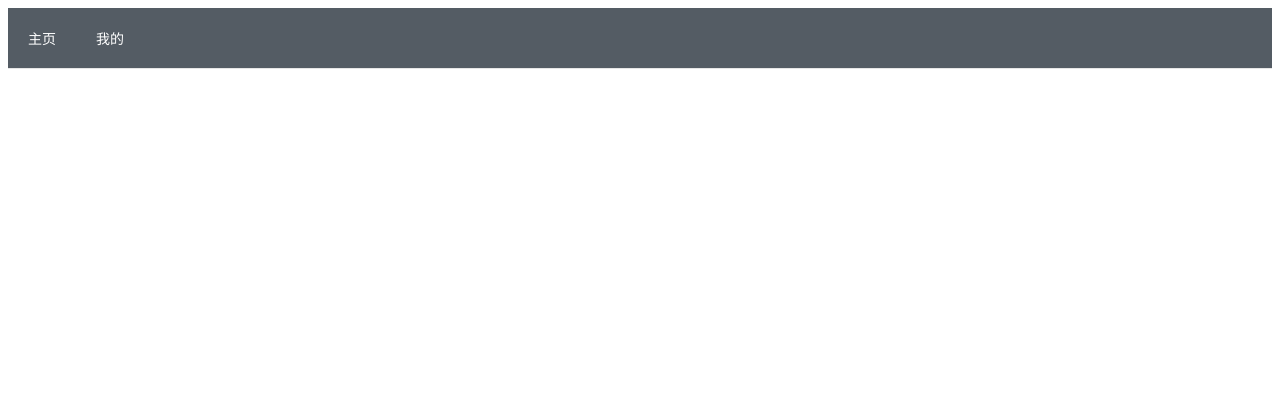
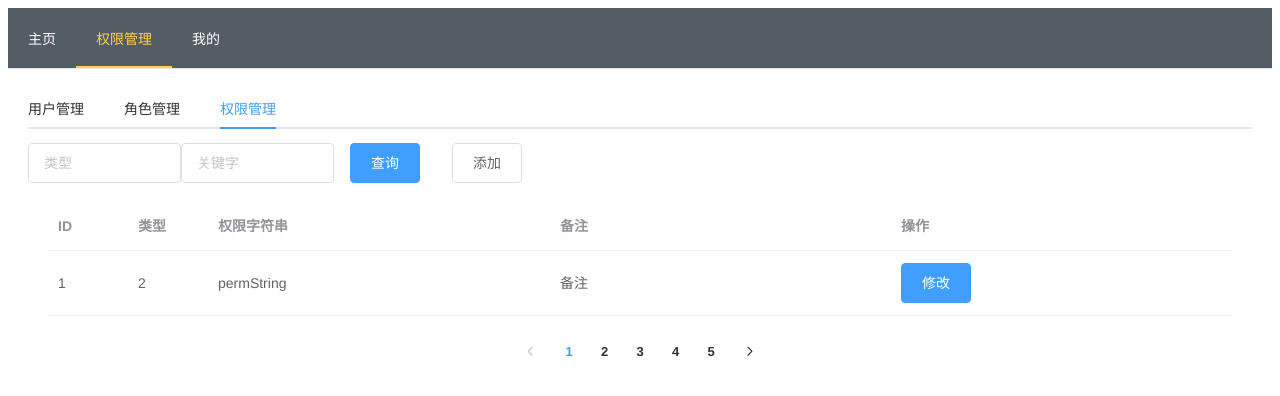
Before and after one commit to AgMonk/smarthotel_front, a Vue app in the folder smarthotel_front/: page /#/authority in a window 1280 px wide. Shown: the top 396 px of the page. Built offline with nearby package versions, Linux system fonts and the light colour scheme; no server answers.

Commit message:
权限管理 权限

```diff
--- /dev/null
+++ b/smarthotel_front/src/components/mainTab/authority.vue
@@ -0,0 +1,47 @@
+<template>
+  <div>
+    <el-container>
+      <el-main>
+        <el-tabs v-model="tabs" >
+          <el-tab-pane label="用户管理" name="用户管理">
+            <user-manage/>
+          </el-tab-pane>
+          <el-tab-pane label="角色管理" name="角色管理">
+            角色管理
+          </el-tab-pane>
+          <el-tab-pane label="权限管理" name="权限管理">
+            <permission-manage/>
+          </el-tab-pane>
+        </el-tabs>
+      </el-main>
+
+    </el-container>
+  </div>
+</template>
+
+<script>
+import userManage from "./manage/userManage";
+import permissionManage from "./manage/permissionManage";
+
+export default {
+  name: "authority",
+  data() {
+    return {
+      tabs: "权限管理",
+    }
+  },
+  methods: {
+  },
+  components: {
+    userManage,
+    permissionManage,
+  },
+  mounted() {
+    console.clear()
+  }
+}
+</script>
+
+<style scoped>
+
+</style>
--- /dev/null
+++ b/smarthotel_front/src/components/mainTab/manage/permissionManage.vue
@@ -0,0 +1,166 @@
+<template>
+  <div>
+    <el-container>
+      <el-row>
+        <el-col :span="3">
+          <el-input v-model="param.pageData.type" clearable placeholder="类型" />
+        </el-col>
+         <el-col :span="3">
+          <el-input v-model="param.pageData.keyword" clearable placeholder="关键字" />
+        </el-col>
+         <el-col :span="2">
+          <el-button type="primary" @click="findPage(param.pageData)">查询</el-button>
+        </el-col>
+<el-col :span="2">
+          <el-button @click="dialogFormVisible.create=true">添加</el-button>
+        </el-col>
+
+      </el-row>
+      <el-main>
+        <el-table :data="data">
+          <el-table-column prop="id" label="ID" width="80px" />
+          <el-table-column prop="type" label="类型" width="80px" />
+          <el-table-column prop="permString" label="权限字符串"/>
+          <el-table-column prop="remark" label="备注"/>
+          <el-table-column label="操作">
+            <template slot-scope="scope">
+              <el-button type="primary" @click="dialogFormVisible.edit=true;param.edit = scope.row;">修改</el-button>
+<!--              <el-button type="danger">删除</el-button>-->
+            </template>
+          </el-table-column>
+        </el-table>
+      </el-main>
+      <el-footer>
+        <el-pagination
+          layout="prev, pager, next"
+          :total="total"
+          :page-size="param.pageData.pageSize"
+          :current-page="param.pageData.page"
+          @current-change="param.pageData.page=$event;findPage(param.pageData)"
+        >
+        </el-pagination>
+      </el-footer>
+    </el-container>
+
+    <el-dialog title="添加权限" :visible.sync="dialogFormVisible.create">
+      <el-form ref="form" :model="param.create" label-width="120px">
+        <el-form-item label="权限字符串">
+          <el-input v-model="param.create.permString"/>
+        </el-form-item>
+        <el-form-item label="备注">
+          <el-input v-model="param.create.remark"/>
+        </el-form-item>
+        <el-form-item>
+          <el-button @click="param.create = {}" type="danger">重置</el-button>
+          <el-button @click="create(param.create)" type="success">添加</el-button>
+        </el-form-item>
+      </el-form>
+    </el-dialog>
+
+    <el-dialog title="修改权限" :visible.sync="dialogFormVisible.edit">
+      <el-form ref="form" :model="param.edit" label-width="120px">
+        <el-form-item label="ID">{{param.edit.id}}</el-form-item>
+        <el-form-item label="权限字符串">
+          <el-input v-model="param.edit.permString"/>
+        </el-form-item>
+        <el-form-item label="备注">
+          <el-input v-model="param.edit.remark"/>
+        </el-form-item>
+        <el-form-item>
+          <el-button @click="edit(param.edit)" type="success">修改</el-button>
+        </el-form-item>
+      </el-form>
+    </el-dialog>
+
+
+  </div>
+</template>
+
+<script>
+import {exists} from "../../../assets/js/utils";
+import getData from "../../../assets/js/getData";
+import req from "../../../assets/js/req";
+
+export default {
+  name: "userManage",
+  data() {
+    return {
+      dialogFormVisible: {
+        create: false,
+        edit: false,
+      },
+      param: {
+        create: {},
+        edit: {},
+        pageData: {
+          page: 1,
+          pageSize: 10,
+          type: undefined,
+          keyword: undefined,
+        },
+      },
+      data: [{id: 1, type: "2", permString: "permString", remark: "备注"}],
+      total:50,
+      keyPrefix: "permission",
+    }
+  },
+  methods: {
+    success: function (res) {
+      this.$message(res.message)
+      if (res.code !== 2000 && exists(res.data)) {
+        this.$message(res.data.join(" & "))
+      }
+    },
+    findPage({page, pageSize, type, keyword}) {
+      let arg = arguments[0];
+      let key = JSON.stringify(arg);
+      getData(false, this.keyPrefix + " " + key, 5
+        , req, {url: "/authority/{prefix}/findPage".format({prefix: this.keyPrefix}), data: arg, success: this.success})
+        .then(res => {
+          if (res.code === 2000) {
+            this.data = res.data.data;
+            this.total = res.data.totalCount;
+          }
+        })
+    },
+    create({permString, remark}) {
+      let arg = arguments[0];
+      let key = JSON.stringify(this.param.pageData);
+      req({
+        url: "/authority/{prefix}/create".format({prefix: this.keyPrefix}),
+        data: arg,
+        success: this.success
+      }).then(res => {
+        if (res.code === 2000) {
+          sessionStorage.removeItem(this.keyPrefix + " " + key);
+          this.param.create = {};
+          this.dialogFormVisible.create = false;
+          this.findPage(this.param.pageData);
+        }
+      })
+    },
+    edit({id,permString, remark}){
+      let arg = arguments[0];
+      let key = JSON.stringify(this.param.pageData);
+      req({
+        url: "/authority/{prefix}/edit".format({prefix: this.keyPrefix}),
+        data: arg,
+        success: this.success
+      }).then(res => {
+        if (res.code === 2000) {
+          sessionStorage.removeItem(this.keyPrefix + " " + key);
+          this.dialogFormVisible.edit = false;
+          this.findPage(this.param.pageData);
+        }
+      })
+    }
+  },
+  mounted() {
+    this.findPage(this.param.pageData);
+  },
+}
+</script>
+
+<style scoped>
+
+</style>
--- /dev/null
+++ b/smarthotel_front/src/components/mainTab/manage/userManage.vue
@@ -0,0 +1,51 @@
+<template>
+  <div>用户管理</div>
+</template>
+
+<script>
+import {exists} from "../../../assets/js/utils";
+import getData from "../../../assets/js/getData";
+import req from "../../../assets/js/req";
+
+export default {
+  name: "userManage",
+  data() {
+    return {
+      data: {},
+      keyPrefix: "user",
+      pageParam: {
+        page: 1,
+        pageSize: 10,
+        type: undefined,
+        keyword: undefined,
+      },
+    }
+  },
+  methods: {
+    success: function (res) {
+      this.$message(res.message)
+      if (res.code !== 2000 && exists(res.data)) {
+        this.$message(res.data.join(" & "))
+      }
+    },
+    findPage({page, pageSize, type, keyword}) {
+      let arg = arguments[0];
+      let key = JSON.stringify(arg);
+      getData(false, this.keyPrefix + " " + key, 5
+        , req, {url: "/authority/{prefix}/findPage".format({prefix: this.keyPrefix}), data: arg, success: this.success})
+        .then(res => {
+          if (res.code === 2000) {
+            this.data = res.data;
+          }
+        })
+    },
+  },
+  mounted() {
+    this.findPage(this.pageParam);
+  }
+}
+</script>
+
+<style scoped>
+
+</style>
--- a/smarthotel_front/src/router/me.vue
+++ b/smarthotel_front/src/components/mainTab/me.vue
@@ -78,6 +78,11 @@
               <el-form-item label="用户名">
                 {{ userInfo.username }}
               </el-form-item>
+              <el-form-item label="昵称">
+                <el-col :span="18" :offset="3">
+                  <el-input v-model="userInfo.name" clearable/>
+                </el-col>
+              </el-form-item>
               <el-form-item label="注册时间">
                 {{ userInfo.createDatetime }}
               </el-form-item>
@@ -85,7 +90,7 @@
                 {{ userInfo.lastLoginDatetime }}
               </el-form-item>
               <el-form-item label="角色">
-                {{ userInfo.roles.join(", ") }}
+                {{ userInfo.roles!==undefined?userInfo.roles.join(", "):undefined}}
               </el-form-item>
               <el-form-item label="电话">
                 <el-col :span="18" :offset="3">
@@ -143,9 +148,9 @@
 </template>
 
 <script>
-import req from "../assets/js/req";
-import {exists} from "../assets/js/utils";
-import getData from "../assets/js/getData";
+import req from "../../assets/js/req";
+import {exists} from "../../assets/js/utils";
+import getData from "../../assets/js/getData";
 
 let emptyLoginParam = {username: undefined, password: undefined,}
 let emptyRegParam = {username: undefined, password: undefined}
@@ -167,7 +172,7 @@ export default {
       //登陆状态
       authenticated: false,
       backgroundImg: {
-        backgroundImage: "url(" + require("../assets/img/bg.jpg") + ")",
+        backgroundImage: "url(" + require("../../assets/img/bg.jpg") + ")",
       },
       userInfo: {},
     }
@@ -193,13 +198,14 @@ export default {
       let data = {};
       data.tel = this.userInfo.tel;
       data.email = this.userInfo.email;
+      data.name = this.userInfo.name;
       req({url: "/user/edit", data: data, success: this.success}).then(res => {
         console.log(res)
         sessionStorage.removeItem("userInfo")
       })
     },
     info() {
-      getData(false, "userInfo", 30, req, {url: "/user/info", success: this.success})
+      getData(false, "userInfo", 10, req, {url: "/user/info", success: this.success})
         .then(res => {
           if (res.code === 2000) {
             this.userInfo = res.data;
@@ -211,7 +217,6 @@ export default {
         url: "/user/reg", data: this.param.reg, success: this.success
       }).then(res => {
         if (res.code === 2000) {
-          this.authenticated = true;
         } else if (exists(res.data)) {
           this.$message(res.data.join(" & "))
         }
@@ -234,8 +239,6 @@ export default {
         if (res.code === 2000) {
           this.info();
           this.authenticated = true;
-        } else if (exists(res.data)) {
-          this.$message(res.data.join(" & "))
         }
       })
     },
@@ -250,6 +253,7 @@ export default {
         url: "/user/status",
         success: res => {
           this.$message(res.message)
+
         }
       }).then(res => {
         if (res.code === 2000) {
@@ -257,6 +261,8 @@ export default {
           this.authenticated = true;
         }else{
           this.authenticated = false;
+          sessionStorage.clear();
+          localStorage.clear();
         }
       })
     }
--- a/smarthotel_front/src/router/index.js
+++ b/smarthotel_front/src/router/index.js
@@ -1,7 +1,8 @@
 import Vue from 'vue'
 import Router from 'vue-router'
-import me from "./me";
-import home from "./home";
+import me from "../components/mainTab/me";
+import home from "../components/mainTab/home";
+import authority from "../components/mainTab/authority";
 
 Vue.use(Router)
 
@@ -10,6 +11,7 @@ export default new Router({
     {path: '/', redirect:"/home"},
     {path: '/me', component: me},
     {path: '/home', component: home},
+    {path: '/authority', component: authority},
 
   ]
 })
--- a/smarthotel_front/src/router/navi.vue
+++ b/smarthotel_front/src/router/navi.vue
@@ -43,6 +43,7 @@ export default {
       activeIndex: 0,
       navi: {
         '/home': '主页',
+        '/authority': '权限管理',
         '/me': '我的',
       },
       selected: '主页',
```
Also changed, not shown: smarthotel_front/src/components/mainTab/home.vue (renamed from smarthotel_front/src/router/home.vue).
